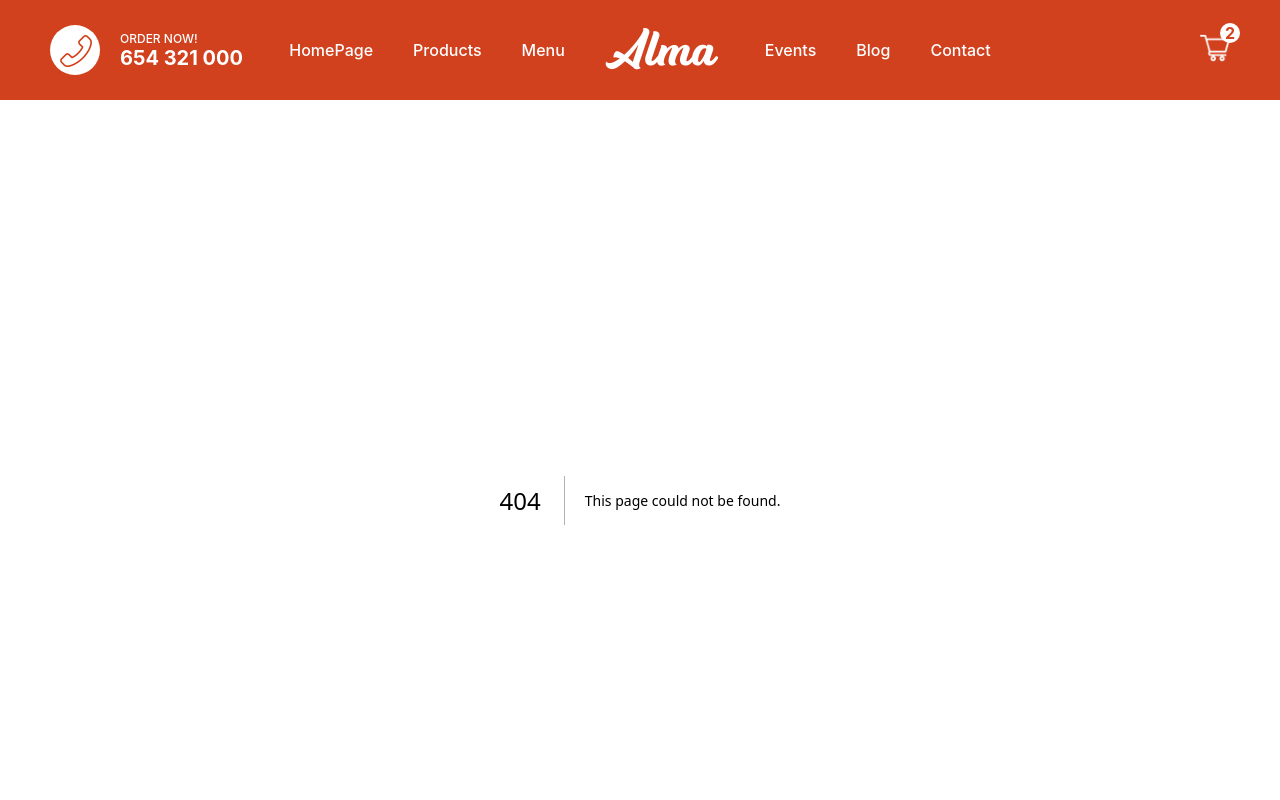
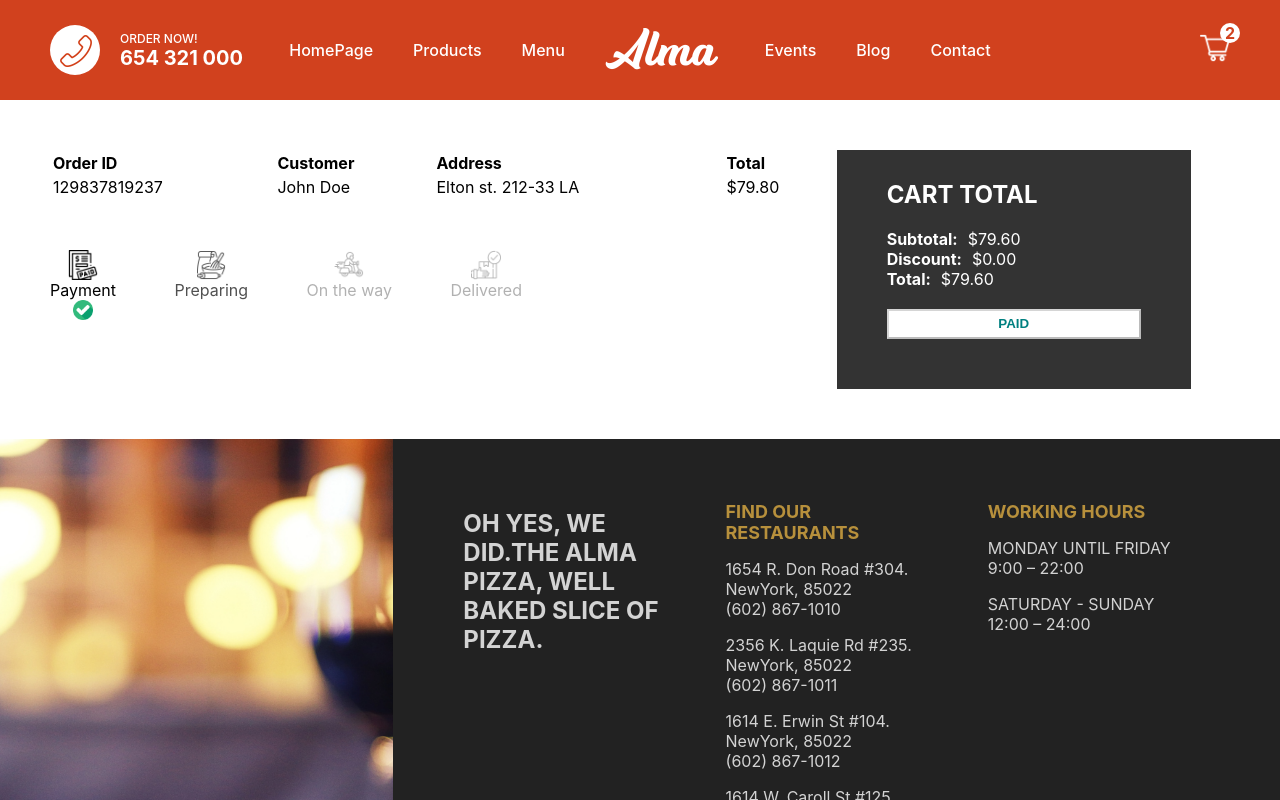
Before and after one commit to yogimp/Alma-Pizza, a Next.js app: page /orders/1 in a window 1280 px wide. Before the commit this address had no page. Shown: the top 800 px of the page. Built offline with nearby package versions, Linux system fonts and the light colour scheme.

Commit message:
Order Tracking Page

```diff
--- /dev/null
+++ b/pages/orders/[id].jsx
@@ -0,0 +1,116 @@
+import Image from 'next/image';
+import React from 'react'
+import styles from '../../styles/Order.module.css'
+
+const Order = () => {
+    const status = 0;
+    const statusClass = (index) => {
+        if (index - status < 1) return styles.done;
+        if (index - status === 1) return styles.inProgress;
+        if (index - status > 1) return styles.undone;
+    }
+
+    return (
+        <div className={styles.container}>
+            <div className={styles.left}>
+                <div className={styles.row}>
+                    <table className={styles.table}>
+                        <tr className={styles.trTitle}>
+                            <th>Order ID</th>
+                            <th>Customer</th>
+                            <th>Address</th>
+                            <th>Total</th>
+                        </tr>
+                        <tr className={styles.tr}>
+                            <td>
+                                <span className={styles.id}>129837819237</span>
+                            </td>
+                            <td>
+                                <span className={styles.name}>John Doe</span>
+                            </td>
+                            <td>
+                                <span className={styles.address}>Elton st. 212-33 LA</span>
+                            </td>
+                            <td>
+                                <span className={styles.total}>$79.80</span>
+                            </td>
+                        </tr>
+                    </table>
+                </div>
+                <div className={styles.row}>
+                    <div className={statusClass(0)}>
+                        <Image src="/img/paid.png" width={30} height={30} alt="" />
+                        <span>Payment</span>
+                        <div className={styles.checkedIcon}>
+                        <Image
+                            className={styles.checkedIcon}
+                            src="/img/checked.png"
+                            width={20}
+                            height={20}
+                            alt=""
+                        />
+                        </div>
+                    </div>
+                    <div className={statusClass(1)}>
+                        <Image src="/img/bake.png" width={30} height={30} alt="" />
+                        <span>Preparing</span>
+                        <div className={styles.checkedIcon}>
+                        <Image
+                            className={styles.checkedIcon}
+                            src="/img/checked.png"
+                            width={20}
+                            height={20}
+                            alt=""
+                        />
+                        </div>
+                    </div>
+                    <div className={statusClass(2)}>
+                        <Image src="/img/bike.png" width={30} height={30} alt="" />
+                        <span>On the way</span>
+                        <div className={styles.checkedIcon}>
+                        <Image
+                            className={styles.checkedIcon}
+                            src="/img/checked.png"
+                            width={20}
+                            height={20}
+                            alt=""
+                        />
+                        </div>
+                    </div>
+                    <div className={statusClass(3)}>
+                        <Image src="/img/delivered.png" width={30} height={30} alt="" />
+                        <span>Delivered</span>
+                        <div className={styles.checkedIcon}>
+                        <Image
+                            className={styles.checkedIcon}
+                            src="/img/checked.png"
+                            width={20}
+                            height={20}
+                            alt=""
+                        />
+                        </div>
+                    </div>
+                </div>
+            </div>
+            <div className={styles.right}>
+                <div className={styles.wrapper}>
+                    <h2 className={styles.title}>CART TOTAL</h2>
+                    <div className={styles.totalText}>
+                        <b className={styles.totalTextTitle}>Subtotal:</b>$79.60
+                    </div>
+                    <div className={styles.totalText}>
+                        <b className={styles.totalTextTitle}>Discount:</b>$0.00
+                    </div>
+                    <div className={styles.totalText}>
+                        <b className={styles.totalTextTitle}>Total:</b>$79.60
+                    </div>
+                    <button disabled className={styles.button}>
+                        PAID
+                    </button>
+                </div>
+            </div>
+        </div>
+    )
+}
+
+export default Order
--- /dev/null
+++ b/styles/Order.module.css
@@ -0,0 +1,72 @@
+.container {
+    padding: 50px;
+    display: flex;
+}
+.left {
+    flex: 2;
+}
+.table {
+    width: 100%;
+    text-align: left;
+    margin-bottom: 50px;
+}
+.row:last-child {
+    width: 60%;
+    display: flex;
+    justify-content: space-between;
+}
+.done {
+    display: flex;
+    flex-direction: column;
+    align-items: center;
+}
+.inProgress {
+    display: flex;
+    flex-direction: column;
+    align-items: center;
+    animation: inProgress 1s ease infinite alternate;
+}
+
+@keyframes inProgress {
+    from {
+        opacity: 0;
+    }
+    to {
+        opacity: 1;
+    }
+}
+
+.undone {
+    display: flex;
+    flex-direction: column;
+    align-items: center;
+    opacity: 0.3;
+}
+.undone .checkedIcon, .inProgress .checkedIcon {
+    display: none;
+}
+.right {
+    flex: 1;
+}
+.wrapper {
+    width: 90%;
+    max-height: 300px;
+    background-color: #333;
+    padding: 50px;
+    padding-top: 10px;
+    display: flex;
+    flex-direction: column;
+    justify-content: space-between;
+    color: white;
+}
+.totalTextTitle {
+    margin-right: 10px;
+}
+.button {
+    background-color: white;
+    height: 30px;
+    color: teal;
+    font-weight: bold;
+    margin-top: 20px;
+    cursor: not-allowed;
+}
```
